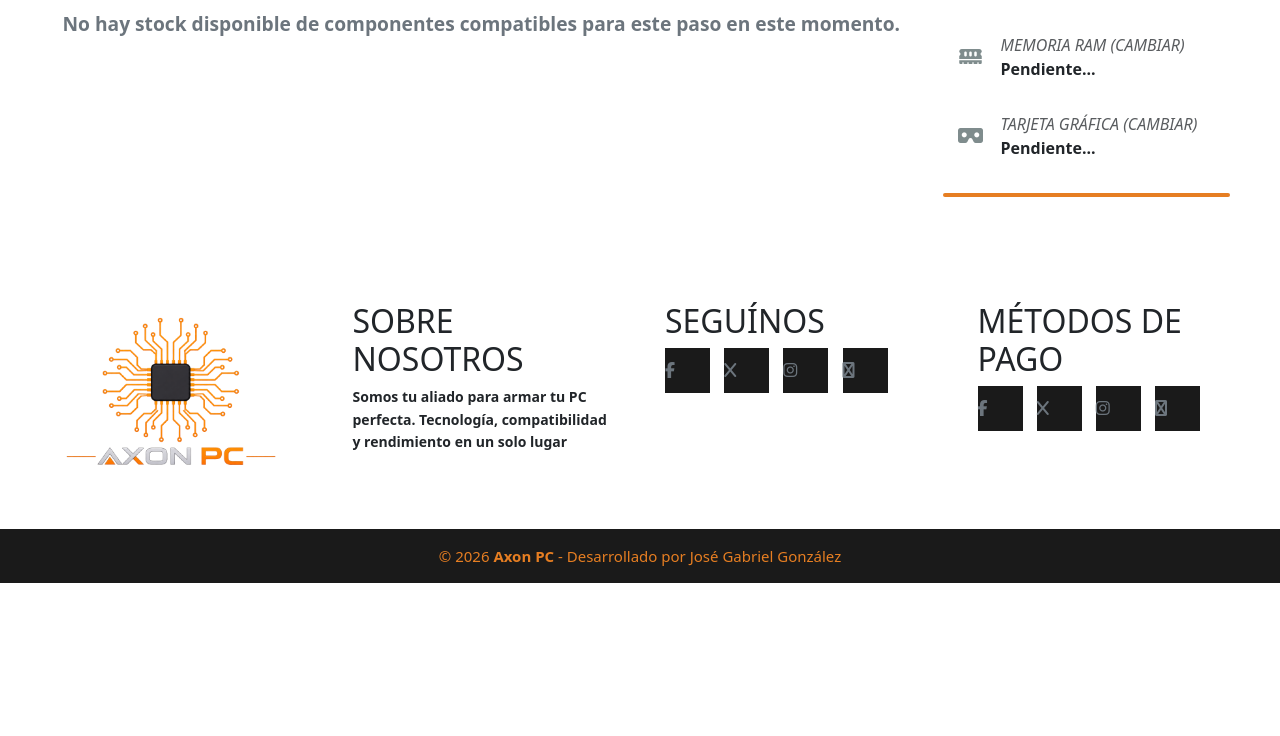
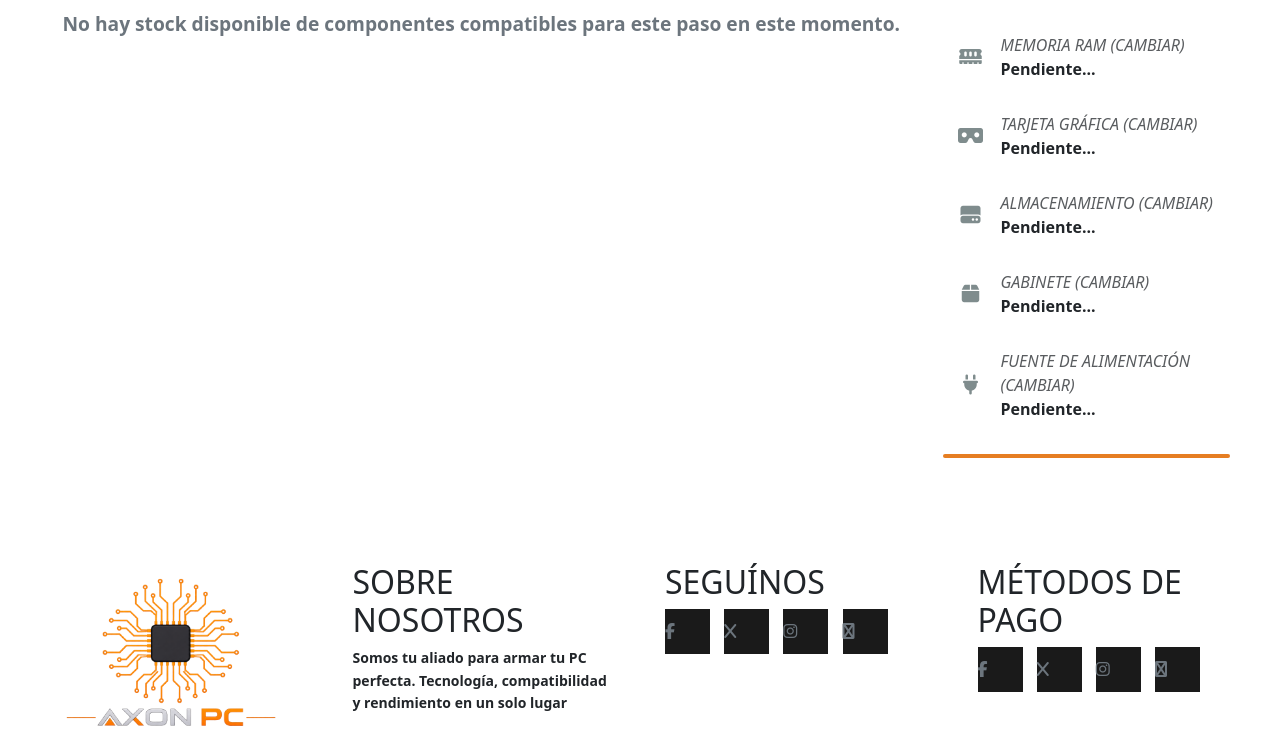
Before and after one commit to GabrielGonzalezBotto/e-commerce_pc-builder_django-MySQL, a Django app: page /configurar/?paso=procesador in a window 1280 px wide. Shown: the part 321-1057 px from the top of the page. Before the commit the page ends 904 px from the top, so only its background shows below. Run offline with Django 5.2, Linux system fonts and the light colour scheme; data that the repository does not hold is empty; some libraries are stand-ins or nearby versions.

Commit message:
fix: arreglos views armado + agregado de componentes a la lista de pasos

```diff
--- a/AXON_PC/armado/templates/armado/asistente.html
+++ b/AXON_PC/armado/templates/armado/asistente.html
@@ -218,6 +218,51 @@
                     </strong>
                 </div>
             </a>
+
+            <!--ALMACENAMINETO-->
+            <a href="?paso=almacenamineto" style="text-decoration: none; color: inherit; display: flex; gap: 10px; align-items: center; font-size: 1rem; padding: 8px; border-radius: 6px; transition: background 0.2s;">
+                <div style="width: 40px; text-align: center; font-size: 20px; {% if disco_elegido %}color: var(--color-acento);{% else %}color: #7f8c8d;{% endif %}">
+                    <i class="fa-solid fa-hdd"></i>
+                </div>
+                <div style="flex: 1;">
+                    <small class="text-muted" style="display: block; font-size: 1rem; text-transform: uppercase;">Almacenamiento (Cambiar)</small>
+                    <strong>
+                        {% if disco_elegido %}{{ disco_elegido.nombre }}
+                        {% elif armado.almacenamiento == 'omitido' %}<span style="color: var(--color-error); font-style: italic;">Omitido</span>
+                        {% else %}Pendiente...{% endif %}
+                    </strong>
+                </div>
+            </a>
+
+            <!--GABINETE-->
+            <a href="?paso=gabinete" style="text-decoration: none; color: inherit; display: flex; gap: 10px; align-items: center; font-size: 1rem; padding: 8px; border-radius: 6px; transition: background 0.2s;">
+                <div style="width: 40px; text-align: center; font-size: 20px; {% if gabinete_elegido %}color: var(--color-acento);{% else %}color: #7f8c8d;{% endif %}">
+                    <i class="fa-solid fa-box"></i>
+                </div>
+                <div style="flex: 1;">
+                    <small class="text-muted" style="display: block; font-size: 1rem; text-transform: uppercase;">Gabinete (Cambiar)</small>
+                    <strong>
+                        {% if gabinete_elegido %}{{ gabinete_elegido.nombre }}
+                        {% elif armado.gabinete == 'omitido' %}<span style="color: var(--color-error); font-style: italic;">Omitido</span>
+                        {% else %}Pendiente...{% endif %}
+                    </strong>
+                </div>
+            </a>
+
+            <!--FUENTE-->
+            <a href="?paso=fuente" style="text-decoration: none; color: inherit; display: flex; gap: 10px; align-items: center; font-size: 1rem; padding: 8px; border-radius: 6px; transition: background 0.2s;">
+                <div style="width: 40px; text-align: center; font-size: 20px; {% if fuente_elegida %}color: var(--color-acento);{% else %}color: #7f8c8d;{% endif %}">
+                    <i class="fa-solid fa-plug"></i>
+                </div>
+                <div style="flex: 1;">
+                    <small class="text-muted" style="display: block; font-size: 1rem; text-transform: uppercase;">Fuente de Alimentación (Cambiar)</small>
+                    <strong>
+                        {% if fuente_elegida %}{{ fuente_elegida.nombre }}
+                        {% elif armado.fuente == 'omitido' %}<span style="color: var(--color-error); font-style: italic;">Omitido</span>
+                        {% else %}Pendiente...{% endif %}
+                    </strong>
+                </div>
+            </a>
         </div>
 
         <div class="title-line" style="margin: 25px 0 15px 0;"></div>
--- a/AXON_PC/armado/views.py
+++ b/AXON_PC/armado/views.py
@@ -4,7 +4,7 @@ from tienda.models import Producto
 from django.contrib.auth.decorators import login_required
 from django.contrib import messages
 
-ORDEN_PASOS = ['procesador', 'placa_madre', 'memoria_ram', 'tarjeta_grafica']
+ORDEN_PASOS = ['procesador', 'placa_madre', 'memoria_ram', 'tarjeta_grafica', 'almacenamiento', 'gabinete', 'fuente']
 
 def asistente_armado(request):
     if 'carrito_armado' not in request.session:
@@ -13,6 +13,9 @@ def asistente_armado(request):
             'placa_madre':None,
             'memoria_ram': None,
             'tarjeta_grafica': None,
+            'almacenamiento': None,
+            'gabinete': None,
+            'fuente': None,
         }
     armado = request.session['carrito_armado']
 
@@ -35,16 +38,19 @@ def asistente_armado(request):
 
     productos_filtrados = Producto.objects.none()
 
+    # --- FILTRADO DE PASOS ---#
+
     if paso_actual == 'procesador':
         productos_filtrados = Producto.objects.filter(categoria__nombre__iexact='procesador', stock__gt=0)
+
     elif paso_actual == 'placa_madre':
-        cpu_id = armado.get('preocesador')
+        cpu_id = armado.get('procesador')
         cpu_elegido = Producto.objects.filter(id=cpu_id).first() if cpu_id and cpu_id != 'omitido' else None
 
         if cpu_elegido and cpu_elegido.socket:
             productos_filtrados = Producto.objects.filter(
                 categoria__nombre__iexact='placa madre',
-                socket__ieaxact=cpu_elegido.socket,
+                socket__iexact=cpu_elegido.socket,
                 stock__gt=0
             )
         else:
@@ -64,7 +70,36 @@ def asistente_armado(request):
                 productos_filtrados = Producto.objects.filter(categoria__nombre__iexact='memoria ram', stock__gt=0)
 
     elif paso_actual == 'tarjeta_grafica':
-        productos_filtrados = Producto.objects.filter(categoria__nombre__iexact='tarjetagrafica', stock__gt=0)
+        productos_filtrados = Producto.objects.filter(categoria__nombre__iexact='tarjeta grafica', stock__gt=0)
+
+    elif paso_actual == 'almacenamiento':
+        productos_filtrados = Producto.objects.filter(categoria__nombre__iexact='almacenamiento', stock__gt=0)
+
+    elif paso_actual == 'gabinete':
+        mother_id = armado.get('placa_madre')
+        mother_elegida = Producto.objects.filter(id=mother_id).first() if mother_id and mother_id != 'omitido' else None
+        if mother_elegida and mother_elegida.factor_forma:
+            productos_filtrados = Producto.objects.filter(
+                categoria__nombre__iexact='gabinete',
+                factor_forma__iexact=mother_elegida.factor_forma,
+                stock__gt=0
+                )
+        else:
+            productos_filtrados = Producto.objects.filter(categoria__nombre__iexact='gabinete', stock__gt=0)
+
+    elif paso_actual == 'fuente':
+        gpu_id = armado.get('tarjeta_grafica')
+        cpu_id = armado.get('procesador')
+
+        gpu = Producto.objects.filter(id=gpu_id).first() if gpu_id and gpu_id != 'omitido' else None
+        cpu = Producto.objects.filter(id=cpu_id).first() if cpu_id and cpu_id != 'omitido' else None
+
+        #Consumo de base de Watts por seguridad de componente
+        watts_minimos = 200
+        if gpu and gpu.watts: watts_minimos += gpu.watts
+        if cpu and cpu.watts: watts_minimos += cpu.watts
+
+        productos_filtrados = Producto.objects.filter(categoria__nombre__iexact='fuente', watts__gte=watts_minimos, stock__gt=0)
 
     #Paginacion reutilizada de tienda,html
     paginator = Paginator(productos_filtrados, 2)
@@ -76,6 +111,9 @@ def asistente_armado(request):
         'placa_madre': 'Placa Madre',
         'memoria_ram': 'Memoria RAM',
         'tarjeta_grafica': 'Tarjeta Gráfica',
+        'almacenamiento': 'Almacenamiento (SSD/HDD)',
+        'gabinete': 'Gabinete/Chasis',
+        'fuente': 'Fuente de Alimentacion',
         'finalizado': '¡Armado Completado!',
     }
 
@@ -96,6 +134,9 @@ def asistente_armado(request):
         'mother_elegida': Producto.objects.filter(id=armado.get('placa_madre')).first() if armado.get('placa_madre') not in [None, 'omitido'] else None,
         'ram_elegida': Producto.objects.filter(id=armado.get('memoria_ram')).first() if armado.get('memoria_ram') not in [None, 'omitido'] else None,
         'gpu_elegida': Producto.objects.filter(id=armado.get('tarjeta_grafica')).first() if armado.get('tarjeta_grafica') not in [None, 'omitido'] else None,
+        'disco_elegido': Producto.objects.filter(id=armado.get('almacenamiento')).first() if armado.get('almacenamiento') not in [None, 'omitido'] else None,
+        'gabinete_elegido': Producto.objects.filter(id=armado.get('gabinete')).first() if armado.get('gabinete') not in [None, 'omitido'] else None,
+        'fuente_elegida': Producto.objects.filter(id=armado.get('fuente')).first() if armado.get('fuente') not in [None, 'omitido'] else None,
     }
 
     return render(request, 'armado/asistente.html', context)
@@ -103,24 +144,31 @@ def asistente_armado(request):
 def seleccionar_componente(request, producto_id):
     producto = get_object_or_404(Producto, id=producto_id)
     categoria = producto.categoria.nombre.lower()
-
     armado = request.session.get('carrito_armado', {})
 
     if 'procesador' in categoria:
         armado['procesador'] = producto.id
         armado['placa_madre'] = None
         armado['memoria_ram'] = None
+        armado['fuente'] = None # Resetea fuente porque cambia el consuimo
     elif 'placa madre' in categoria:
         armado['placa_madre'] = producto.id
         armado['memoria_ram'] = None
+        armado['gabinete'] = None #Resetea gabinete por si cambia el formato
     elif 'memoria ram' in categoria:
         armado['memoria_ram'] = producto.id
     elif 'tarjeta grafica' in categoria:
         armado['tarjeta_grafica'] = producto.id
+        armado['fuente'] = None #Resetea fuente porque cambia el consumo
+    elif 'almacenamiento' in categoria:
+        armado['almacenamiento'] = producto.id
+    elif 'gabinete' in categoria:
+        armado['gabinete'] = producto.id
+    elif 'fuente' in categoria:
+        armado['fuente'] = producto.id
 
     request.session['carrito_armado'] = armado
     request.session.modified = True
-
     return redirect('asistente_armado')
 
 def omitir_paso(request, paso):
```
